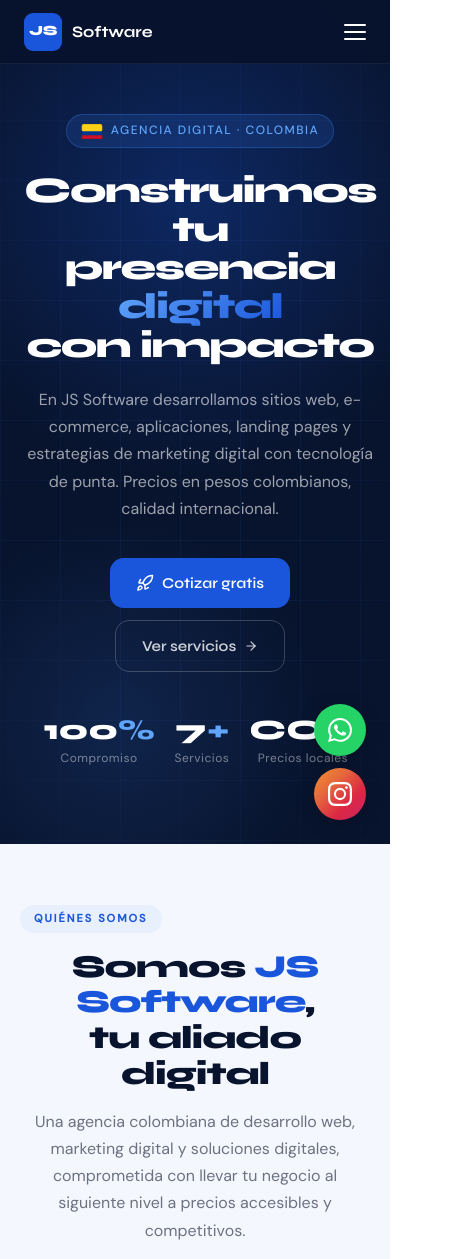
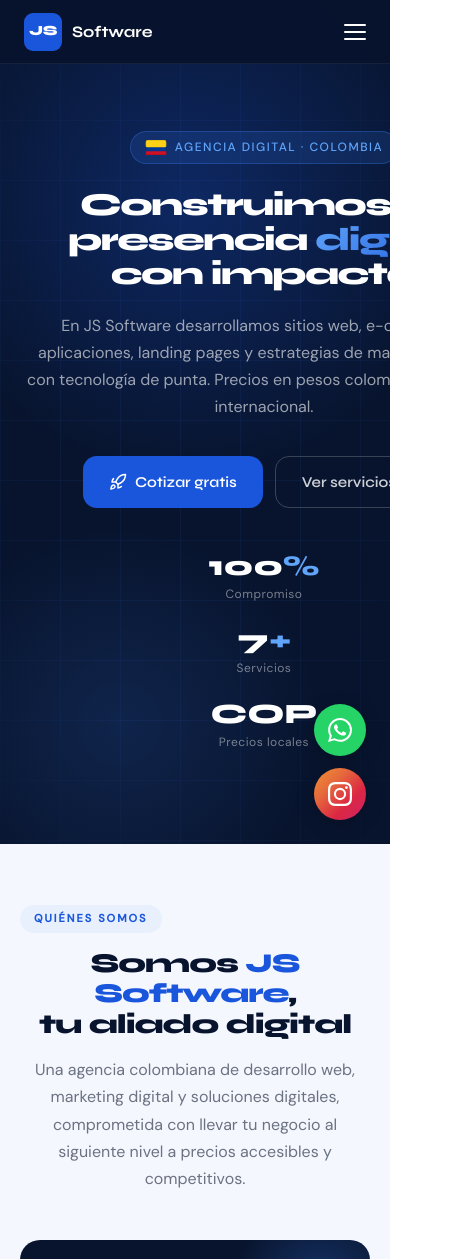
Before and after one commit to joansalazar06/JS-SOFTWARE, a plain HTML site: page index.html in a window 390 px wide. Shown: the top 1259 px of the page, 460 px wide, since content can reach past the window. Drawn offline with Linux system fonts and the light colour scheme.

Commit message:
actualizado

```diff
--- a/index.html
+++ b/index.html
@@ -296,7 +296,7 @@
 
       .hero-title {
         font-family: "Syne", sans-serif;
-        font-size: clamp(36px, 5vw, 64px);
+        font-size: clamp(32px, 8vw, 64px);
         font-weight: 800;
         color: #fff;
         line-height: 1.08;
@@ -317,7 +317,8 @@
         line-height: 1.7;
         color: rgba(255, 255, 255, 0.6);
         margin-bottom: 36px;
-        max-width: 480px;
+        max-width: 100%;
+        width: 480px;
       }
 
       .hero-btns {
@@ -488,7 +489,7 @@
 
       .section-title {
         font-family: "Syne", sans-serif;
-        font-size: clamp(28px, 4vw, 46px);
+        font-size: clamp(26px, 7vw, 46px);
         font-weight: 800;
         color: var(--navy);
         line-height: 1.12;
@@ -1727,7 +1728,7 @@
         .nav-links.open {
           display: flex;
           flex-direction: column;
-          position: fixed;
+          position: absolute;
           top: 64px;
           left: 0;
           right: 0;
@@ -1762,6 +1763,8 @@
         .hero-stats {
           justify-content: center;
           flex-wrap: wrap;
+          display: grid;
+          grid-template-columns: 1fr 1fr;
           gap: 30px;
         }
         .hero-visual {
@@ -1793,6 +1796,7 @@
         .footer-inner {
           grid-template-columns: 1fr;
           text-align: center;
+          gap: 40px;
         }
         .footer-bottom {
           flex-direction: column;
@@ -1810,7 +1814,7 @@
 
       @media (max-width: 480px) {
         .tipos-grid {
-          grid-template-columns: 1fr 1fr;
+          grid-template-columns: 1fr;
           gap: 12px;
         }
         .adicionales-grid {
@@ -1819,7 +1823,13 @@
         section {
           padding: 60px 20px;
         }
-        .section-title { font-size: 32px; }
+        .hero-stats {
+          grid-template-columns: 1fr;
+          gap: 20px;
+        }
+        .nosotros-visual .ns-main-card {
+          padding: 24px;
+        }
       }
     </style>
   </head>
```
